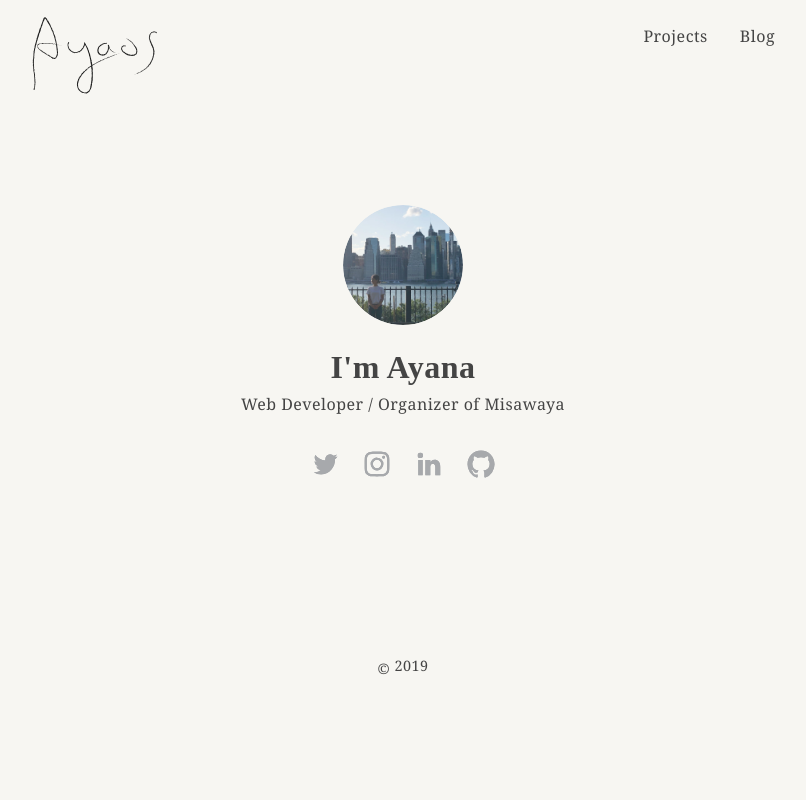
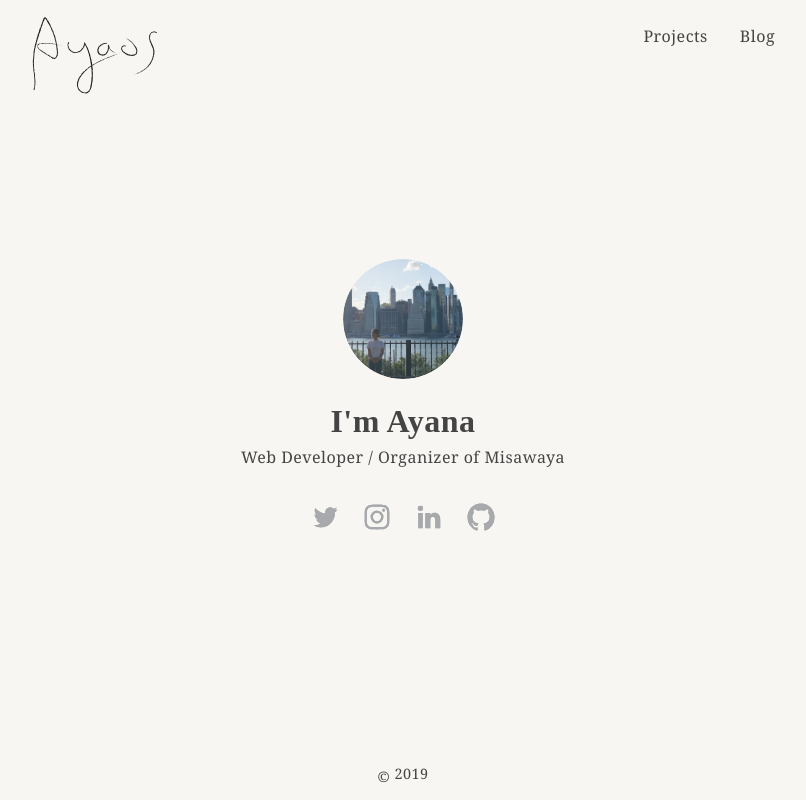
Before and after one commit to Ayana/my-gatsby-site-blog, a Gatsby site: page / in a window 1280 px wide. Shown: the whole page, without its empty margins (237-1043 px from the left). Built offline with nearby package versions, Linux system fonts and the light colour scheme; Gatsby itself is replaced by a stand-in of ours; some packages are replaced by stand-ins of ours; what typography-theme-parnassus would draw is missing.

Commit message:
Improve footer layout

```diff
--- a/src/components/layout.js
+++ b/src/components/layout.js
@@ -23,8 +23,7 @@ class Layout extends React.Component {
       )
     }
     return (
-      <div>
-        <div>
+      <div className="wrapper">
         <header>
           <div className="container">
             {header}
@@ -33,12 +32,11 @@ class Layout extends React.Component {
         <main>{children}</main>
         <footer className="container" style={{
           textAlign:'center',
-            margin: `4em auto 0.5em`,
+          margin: `4em auto 0.8em`,
           fontSize: '0.9rem'
           }}>
           <span style={{ verticalAlign: '-0.18em'}}>&copy; </span>{new Date().getFullYear()}
         </footer>
-        </div>
       </div>
     )
   }
--- a/src/components/scss/style.scss
+++ b/src/components/scss/style.scss
@@ -57,7 +57,14 @@ body {
       padding: 1.5em 0 1em;
     }
   }
+  .wrapper {
+    display: flex;
+    min-height: 100vh;
+    flex-direction: column;
     main {
+      display: flex;
+      justify-content: center;
+      flex: 1;
       h1 {
         color: #444;
         margin-top: 0.5em;
@@ -73,6 +80,7 @@ body {
         border: none;
         width: 100%;
         height: 350px;;
+      }
     }
   }
 }
```
Lines whose indentation alone changed are shown as unchanged.
